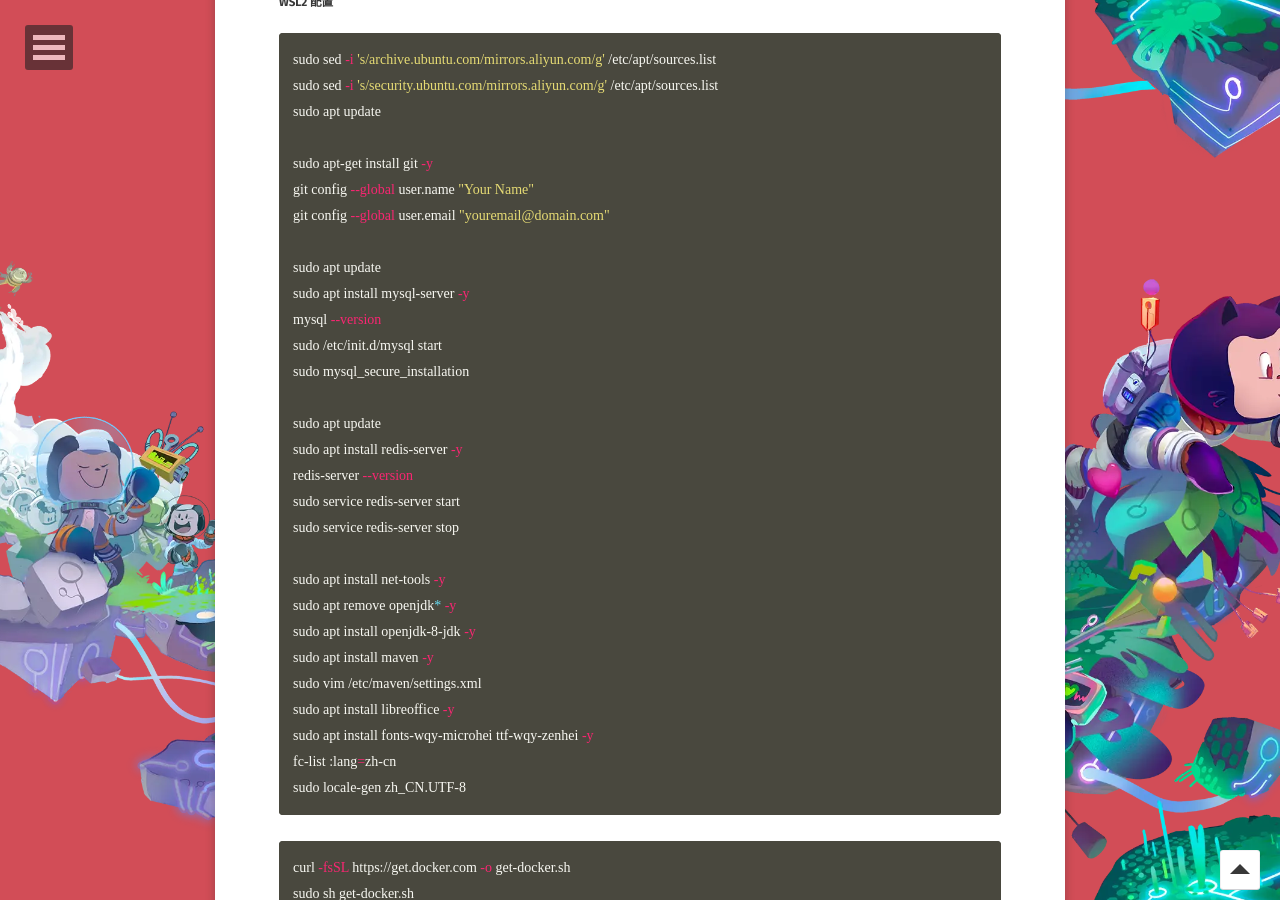
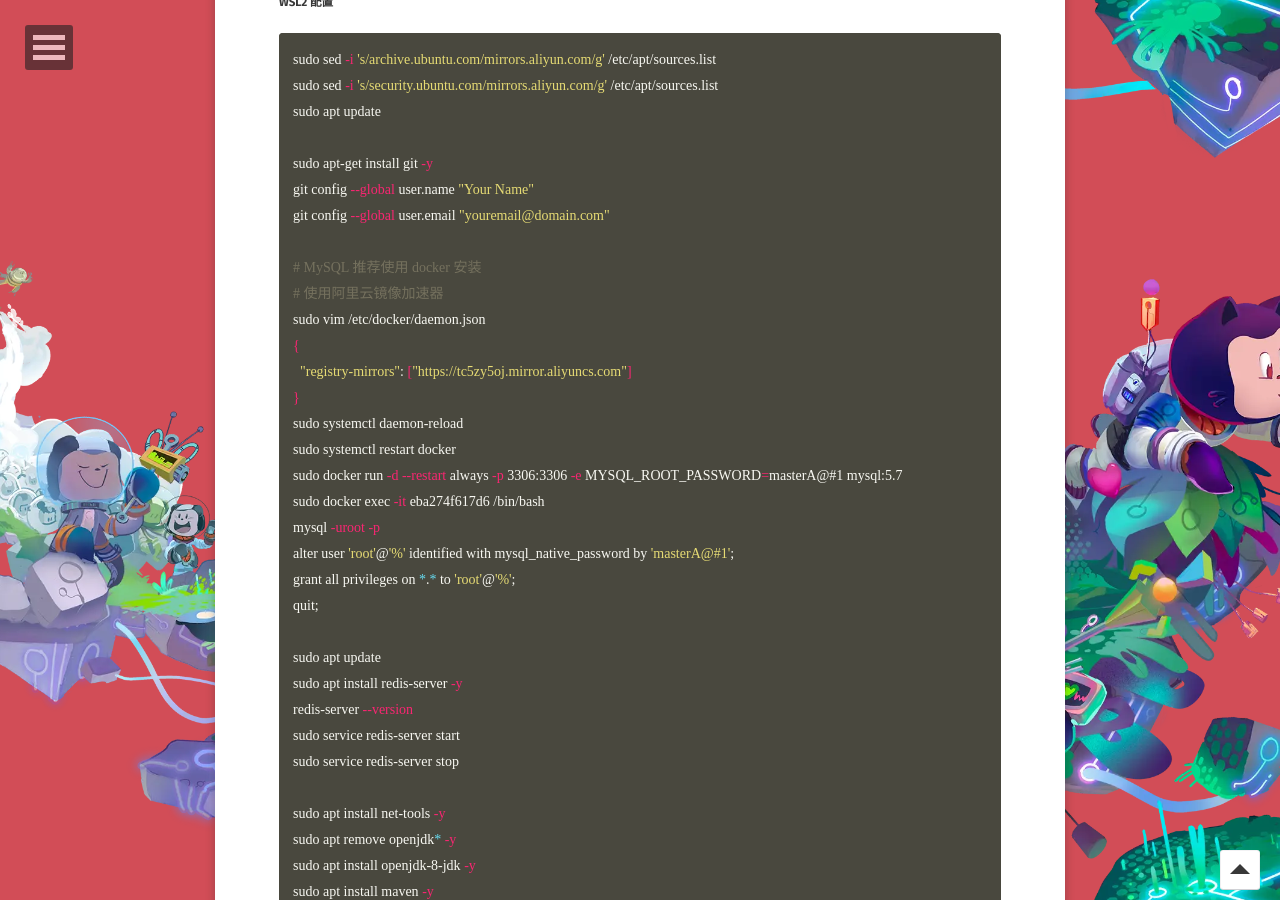
Before and after one commit to WebPavel/WebPavel.github.io, a Jekyll site: the page built from _posts/2021-12-03-WSL2-GUI.md, in a window 1280 px wide and 900 px high, scrolled down 731 px. Built offline with Jekyll 4.4.1, drawn with Linux system fonts in a browser that asks for light colours; some web fonts are replaced.

Commit message:
修改MySQL安装方式

```diff
--- a/_posts/2021-12-03-WSL2-GUI.md
+++ b/_posts/2021-12-03-WSL2-GUI.md
@@ -35,11 +35,20 @@ sudo apt-get install git -y
 git config --global user.name "Your Name"
 git config --global user.email "youremail@domain.com"
 
-sudo apt update
-sudo apt install mysql-server -y
-mysql --version
-sudo /etc/init.d/mysql start
-sudo mysql_secure_installation
+# MySQL 推荐使用 docker 安装
+# 使用阿里云镜像加速器
+sudo vim /etc/docker/daemon.json
+{
+  "registry-mirrors": ["https://tc5zy5oj.mirror.aliyuncs.com"]
+}
+sudo systemctl daemon-reload
+sudo systemctl restart docker
+sudo docker run -d --restart always -p 3306:3306 -e MYSQL_ROOT_PASSWORD=masterA@#1 mysql:5.7
+sudo docker exec -it eba274f617d6 /bin/bash
+mysql -uroot -p
+alter user 'root'@'%' identified with mysql_native_password by 'masterA@#1';
+grant all privileges on *.* to 'root'@'%';
+quit;
 
 sudo apt update
 sudo apt install redis-server -y
```
